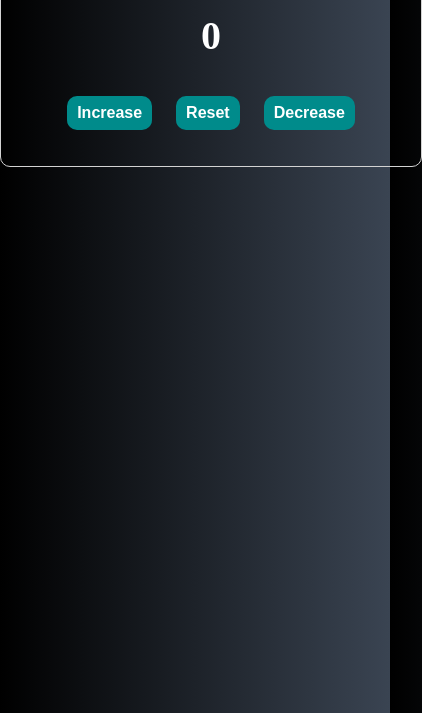
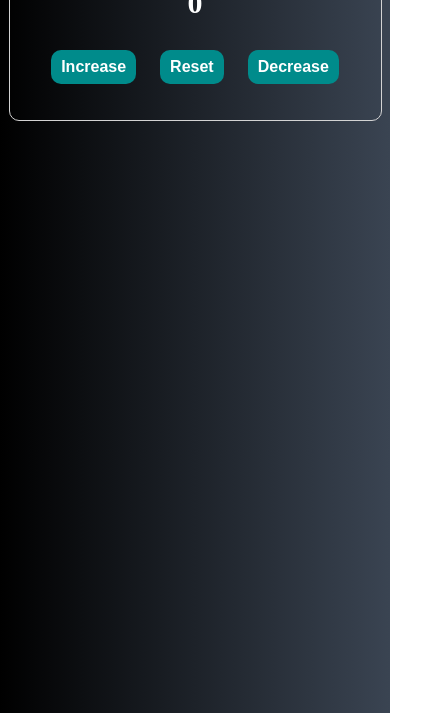
Before and after one commit to SaiPrasad-22/Counter-App, a plain HTML site: page index.html in a window 390 px wide. Shown: the part 131-844 px from the top of the page, 422 px wide, since content can reach past the window. Drawn offline with Linux system fonts and the light colour scheme.

Commit message:
Final Commit

```diff
--- a/style.css
+++ b/style.css
@@ -3,11 +3,12 @@ body {
   margin: 0;
   box-sizing: border-box;
   background: linear-gradient(90deg, black, #3a4452);
+  background-size: cover;
   color: white;
 }
 
 h1 {
-  font-size: 40px;
+  font-size: 41px;
 }
 
 .counter {
@@ -17,6 +18,22 @@ h1 {
   border: 1px solid lightgrey;
   border-radius: 10px;
   padding: 10px;
+}
+
+@media (max-width: 600px) {
+  .counter {
+    width: 90%;
+    margin: 10% auto;
+  }
+
+  .btn {
+    padding: 12px 15px;
+    font-size: large;
+  }
+
+  h1 {
+    font-size: 30px;
+  }
 }
 
 .btn {
```
